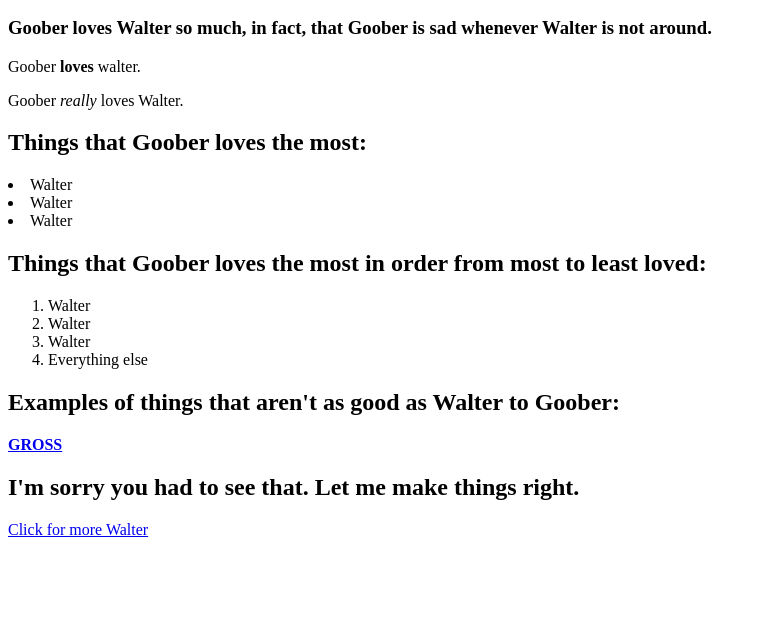
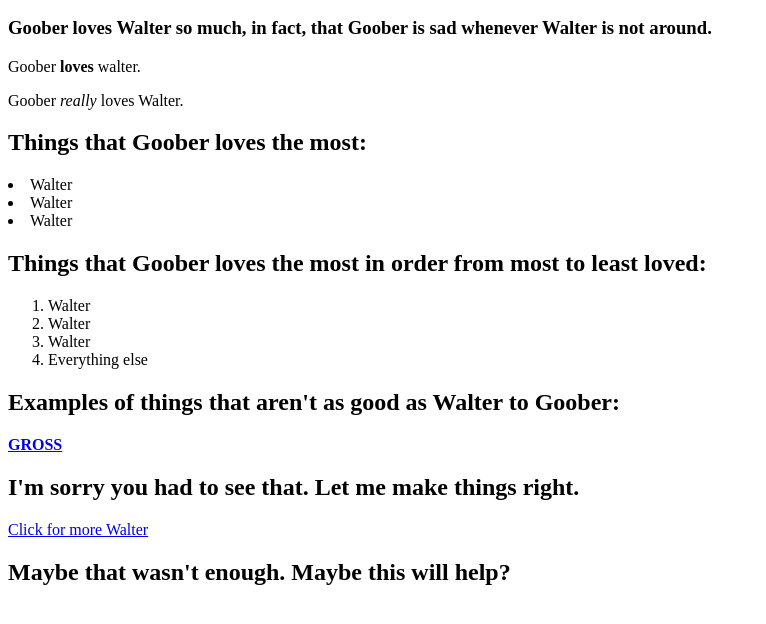
Before and after one commit to CoconutDan/Cheat-sheets, a plain HTML site: page index.html in a window 1280 px wide. Shown: the part 110-734 px from the top of the page, without its empty margins (0-766 px from the left). Drawn offline with Linux system fonts and the light colour scheme.

Commit message:
Added a message that needs an image

```diff
--- a/index.html
+++ b/index.html
@@ -82,6 +82,11 @@
         <!--Using the filename, you can link to other html files in the
         same folder your index is placed-->
 
+        <h2>Maybe that wasn't enough. Maybe this will help?</h2>
+
+
+
+
     </p>
 
 </body>
```
